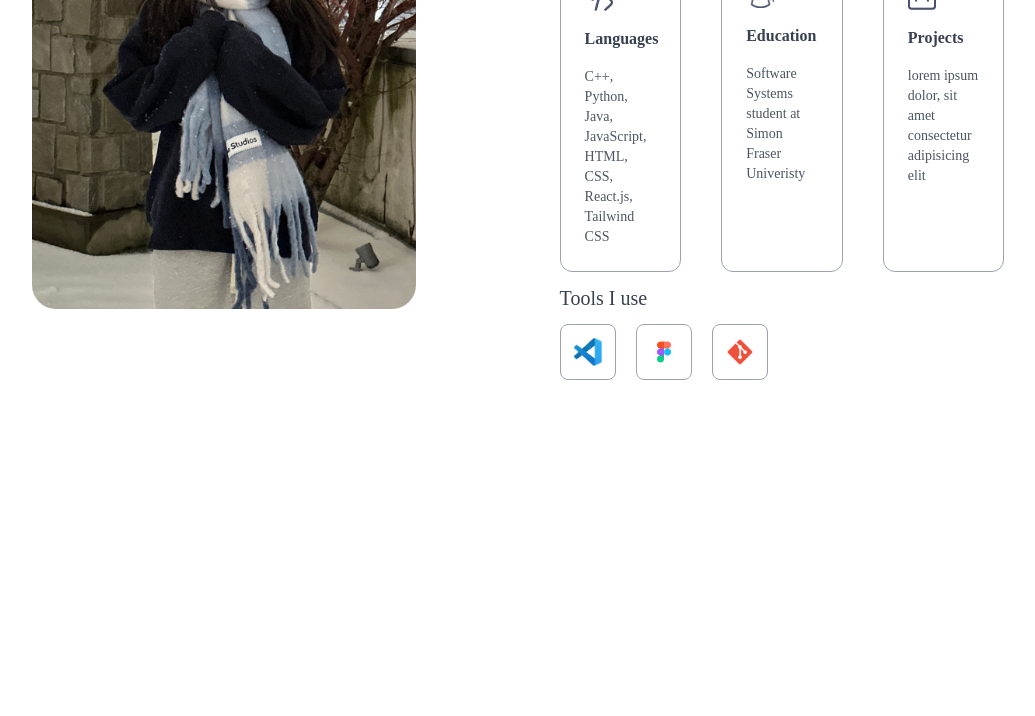
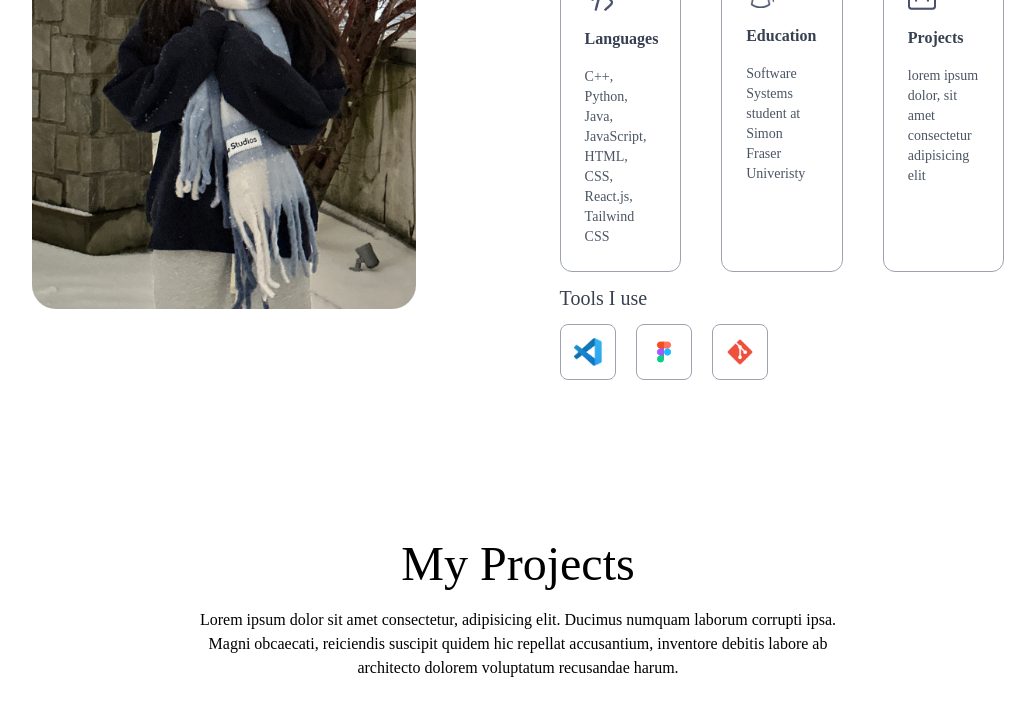
Before and after one commit to ppe11/ppe11.github.io, a Next.js app: page / in a window 1280 px wide. Shown: the part 1257-1973 px from the top of the page, without its empty margins (122-1157 px from the left). Before the commit the page ends 1757 px from the top, so only its background shows below. Built offline with nearby package versions, Linux system fonts and the light colour scheme.

Commit message:
Create project section with heading and description

```diff
--- /dev/null
+++ b/app/components/Projects.jsx
@@ -0,0 +1,19 @@
+import { workData } from '@/assets /assets'
+import React from 'react'
+
+const Projects = (isDarkMode) => {
+    return (
+      <div id='project' className='w-full px-[12%] py-10 scroll-mt-20 min-h-screen'>
+            <h4 className='text-center text-5xl font-Ovo'>
+            My Projects
+            </h4>
+            <p className='text-center max-w-2xl mx-auto mt-5 mb-12 font-Ovo'>
+            Lorem ipsum dolor sit amet consectetur, adipisicing elit. Ducimus numquam laborum corrupti ipsa. Magni obcaecati,
+            reiciendis suscipit quidem hic repellat accusantium, inventore debitis labore ab architecto dolorem voluptatum recusandae harum.
+            </p>
+
+      </div>
+    )
+  }
+
+export default Projects
--- a/app/page.js
+++ b/app/page.js
@@ -3,6 +3,7 @@ import { useEffect, useState } from "react";
 import Navbar from "./components/Navbar";
 import Header from "./components/Header";
 import About from "./components/About";
+import Projects from "./components/Projects";
 
 export default function Home() {
 
@@ -34,6 +35,7 @@ export default function Home() {
      <Navbar isDarkMode={isDarkMode} setIsDarkMode={setIsDarkMode} />
      <Header isDarkMode={isDarkMode} />
      <About isDarkMode={isDarkMode} />
+     <Projects isDarkMode={isDarkMode} />
     </>
   );
 }
--- a/assets /assets.js
+++ b/assets /assets.js
@@ -50,3 +50,27 @@ export const toolsData = [
     { src: assets.figma, link: "https://www.figma.com/" },
     { src: assets.git, link: "https://git-scm.com/" }
   ];
+
+
+export const workData = [
+    {
+        title: 'Project 1',
+        description: 'lorem posa',
+        bgImage: '/project-1.jpg',
+    },
+    {
+        title: 'Project 2',
+        description: 'lorem set asset',
+        bgImage: '/project-2.jpg',
+    },
+    {
+        title: 'Project 3',
+        description: 'lorem aseto hic',
+        bgImage: '/project-3.jpg',
+    },
+    {
+        title: 'Project 4',
+        description: 'lorem tokk',
+        bgImage: '/project-4.jpg',
+    },
+]
```
